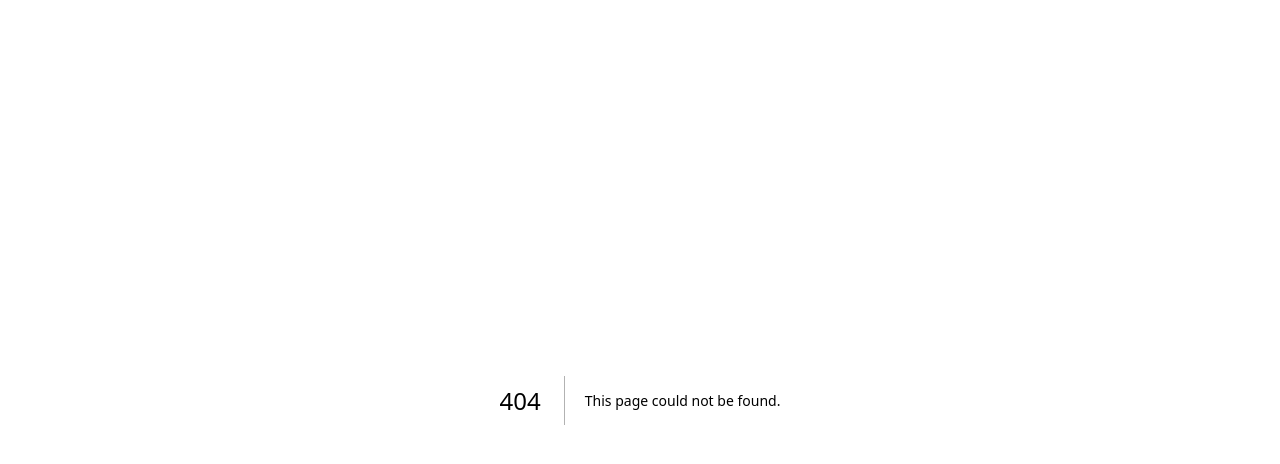
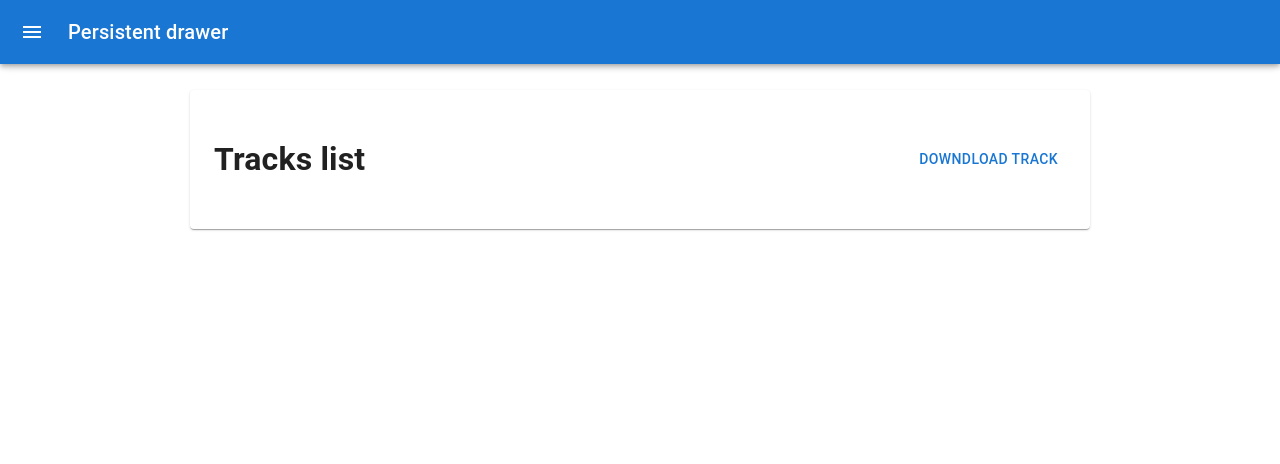
Before and after one commit to ImYersain/Music-Platform, a Next.js app in the folder client/: page /tracks in a window 1280 px wide. Before the commit this address had no page. Shown: the top 464 px of the page. Built offline with nearby package versions, Linux system fonts and the light colour scheme.

Commit message:
f/added navbar with burger menu, mainlayout, tracks, createTracks pages

```diff
--- /dev/null
+++ b/client/components/Navbar.tsx
@@ -0,0 +1,146 @@
+import * as React from 'react';
+import { styled, useTheme } from '@mui/material/styles';
+import Box from '@mui/material/Box';
+import Drawer from '@mui/material/Drawer';
+import CssBaseline from '@mui/material/CssBaseline';
+import MuiAppBar, { AppBarProps as MuiAppBarProps } from '@mui/material/AppBar';
+import Toolbar from '@mui/material/Toolbar';
+import List from '@mui/material/List';
+import Typography from '@mui/material/Typography';
+import Divider from '@mui/material/Divider';
+import IconButton from '@mui/material/IconButton';
+import MenuIcon from '@material-ui/icons/Menu';
+import ChevronLeftIcon from '@material-ui/icons/ChevronLeft';
+import ChevronRightIcon from '@material-ui/icons/ChevronRight';
+import ListItem from '@mui/material/ListItem';
+import ListItemButton from '@mui/material/ListItemButton';
+import ListItemIcon from '@mui/material/ListItemIcon';
+import ListItemText from '@mui/material/ListItemText';
+import InboxIcon from '@material-ui/icons/MoveToInbox';
+import MailIcon from '@material-ui/icons/Mail';
+import Link from 'next/link';
+import { useRouter } from 'next/router';
+
+const drawerWidth = 240;
+
+const Main = styled('main', { shouldForwardProp: (prop) => prop !== 'open' })<{
+  open?: boolean;
+}>(({ theme, open }) => ({
+  flexGrow: 1,
+  padding: theme.spacing(3),
+  transition: theme.transitions.create('margin', {
+    easing: theme.transitions.easing.sharp,
+    duration: theme.transitions.duration.leavingScreen,
+  }),
+  marginLeft: `-${drawerWidth}px`,
+  ...(open && {
+    transition: theme.transitions.create('margin', {
+      easing: theme.transitions.easing.easeOut,
+      duration: theme.transitions.duration.enteringScreen,
+    }),
+    marginLeft: 0,
+  }),
+}));
+
+interface AppBarProps extends MuiAppBarProps {
+  open?: boolean;
+}
+
+const AppBar = styled(MuiAppBar, {
+  shouldForwardProp: (prop) => prop !== 'open',
+})<AppBarProps>(({ theme, open }) => ({
+  transition: theme.transitions.create(['margin', 'width'], {
+    easing: theme.transitions.easing.sharp,
+    duration: theme.transitions.duration.leavingScreen,
+  }),
+  ...(open && {
+    width: `calc(100% - ${drawerWidth}px)`,
+    marginLeft: `${drawerWidth}px`,
+    transition: theme.transitions.create(['margin', 'width'], {
+      easing: theme.transitions.easing.easeOut,
+      duration: theme.transitions.duration.enteringScreen,
+    }),
+  }),
+}));
+
+const DrawerHeader = styled('div')(({ theme }) => ({
+  display: 'flex',
+  alignItems: 'center',
+  padding: theme.spacing(0, 1),
+  // necessary for content to be below app bar
+  ...theme.mixins.toolbar,
+  justifyContent: 'flex-end',
+}));
+
+const menuItems = [
+    {name: 'Home page', path: '/'},
+    {name: 'Songs', path: '/tracks'},
+    {name: 'Albums', path: '/albums'},
+];
+
+export default function Navbar() {
+  const theme = useTheme();
+  const [open, setOpen] = React.useState(false);
+  const router = useRouter();
+
+  const handleDrawerOpen = () => {
+    setOpen(true);
+  };
+
+  const handleDrawerClose = () => {
+    setOpen(false);
+  };
+
+  return (
+    <Box sx={{ display: 'flex' }}>
+      <CssBaseline />
+      <AppBar position="fixed" open={open}>
+        <Toolbar>
+          <IconButton
+            color="inherit"
+            aria-label="open drawer"
+            onClick={handleDrawerOpen}
+            edge="start"
+            sx={{ mr: 2, ...(open && { display: 'none' }) }}
+          >
+            <MenuIcon />
+          </IconButton>
+          <Typography variant="h6" noWrap component="div">
+            Persistent drawer
+          </Typography>
+        </Toolbar>
+      </AppBar>
+      <Drawer
+        sx={{
+          width: drawerWidth,
+          flexShrink: 0,
+          '& .MuiDrawer-paper': {
+            width: drawerWidth,
+            boxSizing: 'border-box',
+          },
+        }}
+        variant="persistent"
+        anchor="left"
+        open={open}
+      >
+        <DrawerHeader>
+          <IconButton onClick={handleDrawerClose}>
+            {theme.direction === 'ltr' ? <ChevronLeftIcon /> : <ChevronRightIcon />}
+          </IconButton>
+        </DrawerHeader>
+        <List>
+          {menuItems.map(({name, path}, index) => (
+            <ListItem key={index} disablePadding onClick={() => router.push(path)}>
+              <ListItemButton>
+                <ListItemIcon>
+                  {index % 2 === 0 ? <InboxIcon /> : <MailIcon />}
+                </ListItemIcon>
+                    <ListItemText primary={name} />
+              </ListItemButton>
+            </ListItem>
+          ))}
+        </List>
+      </Drawer>
+    </Box>
+  );
+}
--- /dev/null
+++ b/client/layouts/MainLayout.tsx
@@ -0,0 +1,21 @@
+import Navbar from '@/components/Navbar';
+import { Container } from '@material-ui/core';
+import React from 'react';
+import {FC} from 'react';
+
+export interface IMainLayoutProps {
+    children: React.ReactNode
+}
+
+const MainLayout: FC<IMainLayoutProps> = ({children}) => {
+    return (
+        <>
+            <Navbar />
+            <Container maxWidth="xl" style={{margin: '90px 0'}}>
+                {children}
+            </Container>
+        </>
+    );
+}
+
+export default MainLayout;
--- a/client/package.json
+++ b/client/package.json
@@ -12,6 +12,8 @@
     "@emotion/react": "^11.10.6",
     "@emotion/styled": "^11.10.6",
     "@material-ui/core": "^5.0.0-beta.5",
+    "@material-ui/icons": "^4.11.3",
+    "@mui/material": "^5.12.2",
     "@types/node": "18.16.1",
     "@types/react": "18.2.0",
     "@types/react-dom": "18.2.1",
--- /dev/null
+++ b/client/pages/tracks/index.tsx
@@ -0,0 +1,22 @@
+import MainLayout from '@/layouts/MainLayout';
+import { Button, Card, Grid, Box } from '@mui/material';
+import React from 'react';
+import { useRouter } from 'next/router';
+
+const Index = () => {
+    const router = useRouter();
+    return (
+        <MainLayout>
+            <Grid container justifyContent='center'>
+                <Card style={{width: 900}}>
+                    <Grid container p={3} justifyContent='space-between'>
+                        <h1>Tracks list</h1>
+                        <Button onClick={() => router.push('tracks/create')}>Downdload track</Button>
+                    </Grid>
+                </Card>
+            </Grid>
+        </MainLayout>
+    );
+}
+
+export default Index;
```
Also changed, not shown: client/pages/index.tsx (+25 -3 lines), client/pages/tracks/create.tsx (added, +12 -0 lines), 2 other files (tests, documents, lock files or other folders).
